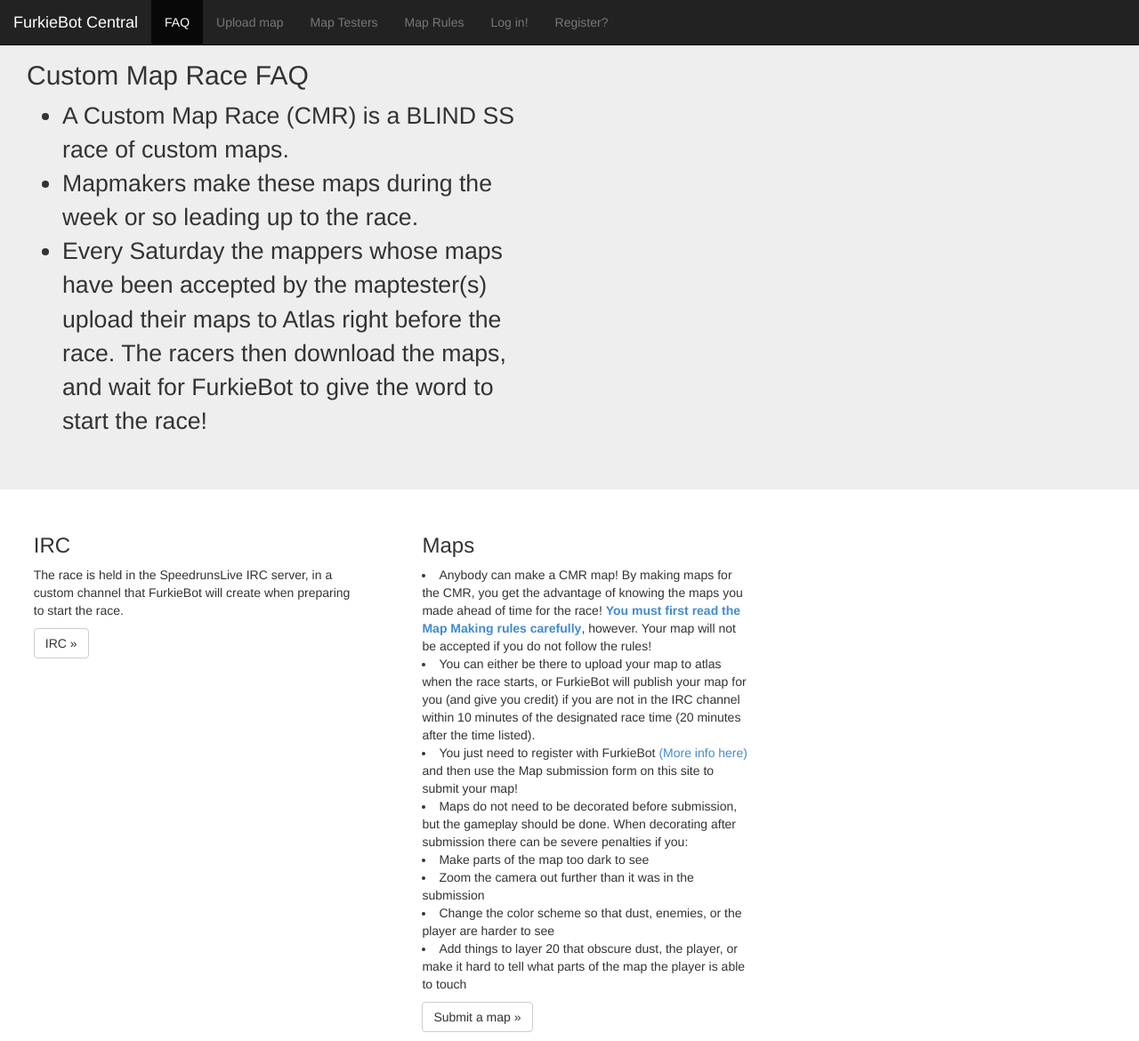
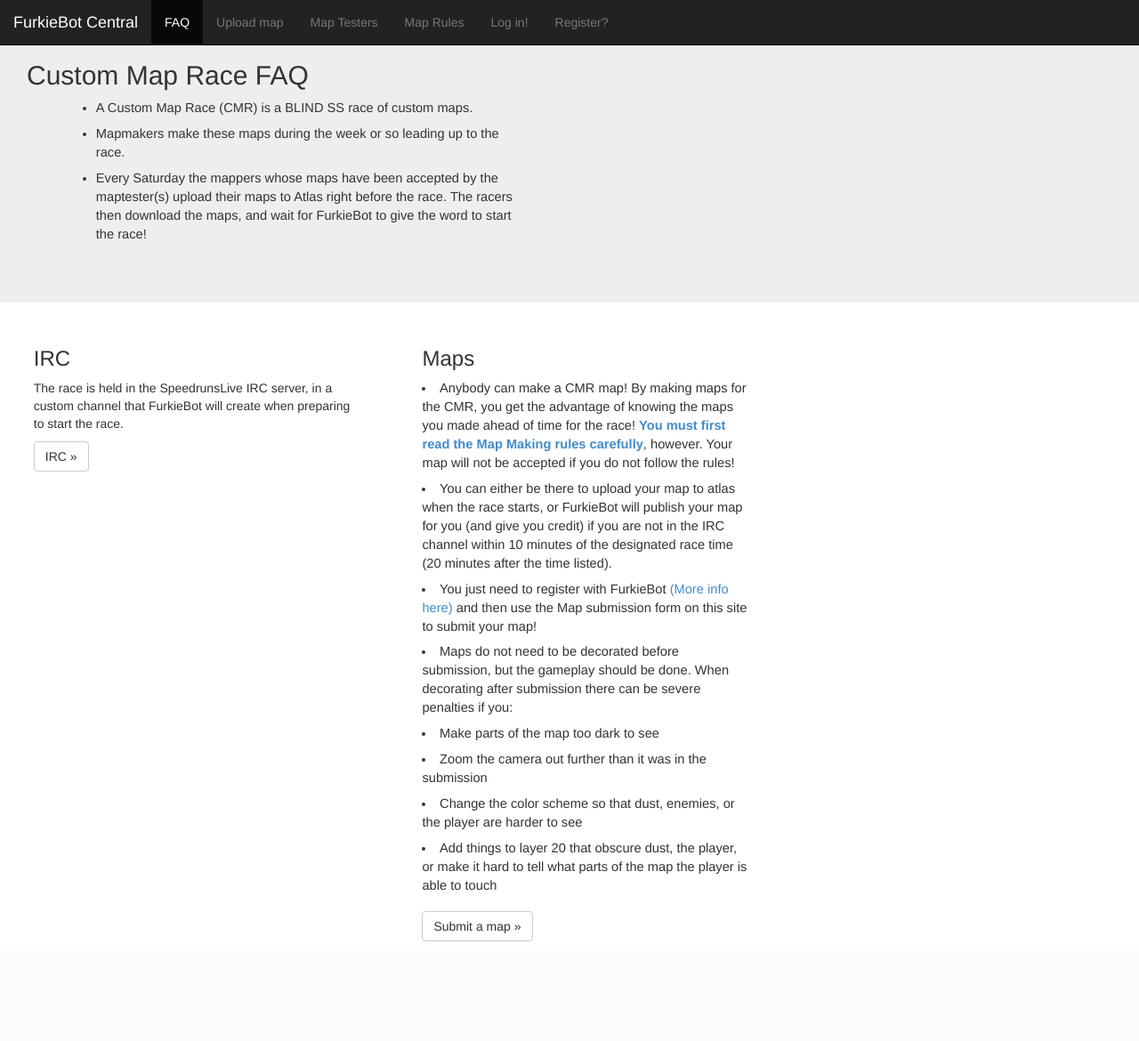
Before and after one commit to EklipZgit/furkiebot, a PHP site: page /about.php in a window 1280 px wide. Shown: the whole page at 89% size. After the commit the page ends 1058 px from the top, so only its background shows below. Run offline with PHP 8.4, Linux system fonts and the light colour scheme.

Commit message:
Fixed up some padding and font sizes in about.php

```diff
--- a/Web/about.php
+++ b/Web/about.php
@@ -26,6 +26,8 @@
 		}
 		li.ml {
 			margin-left: 1cm;
+			padding-bottom: 8px;
+			font-size: 11pt;
 		}
 	</style>
 
@@ -40,13 +42,13 @@
 
 		<h2>Custom Map Race FAQ</h2>
 		<ul class="mr">
-			<li>
+			<li class="ml">
 				A Custom Map Race (CMR) is a BLIND SS race of custom maps.
 			</li>
-			<li>
+			<li class="ml">
 				Mapmakers make these maps during the week or so leading up to the race.
 			</li>
-			<li>
+			<li class="ml">
 				Every Saturday the mappers whose maps have been accepted by the maptester(s) upload their maps to Atlas right before the race. The racers then download the maps, and wait for FurkieBot to give the word to start the race!
 			</li>
 		</ul>
```
